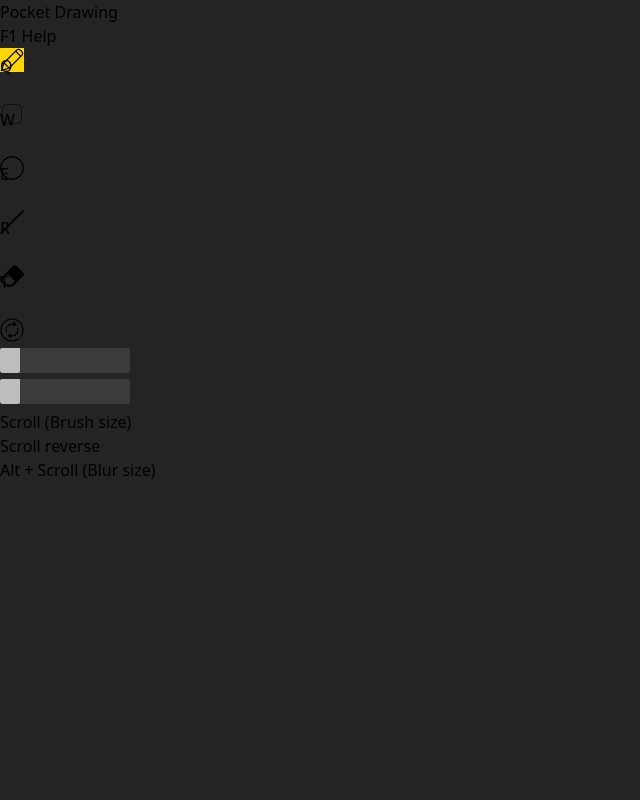
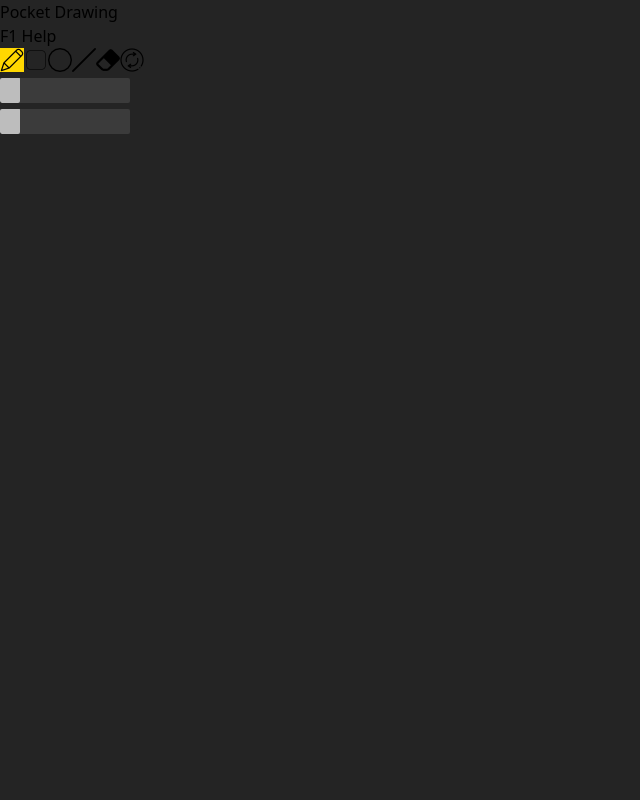
Before and after one commit to livemehere/pocket-drawing, a React (Vite) app: page / in a window 1280 px wide. Shown: the top 800 px of the page, without its empty margins (0-640 px from the left). Built offline with nearby package versions, Linux system fonts and the light colour scheme.

Commit message:
fix: help default false

```diff
--- a/src/components/PocketDrawing.tsx
+++ b/src/components/PocketDrawing.tsx
@@ -51,7 +51,7 @@ export const PocketDrawing = () => {
   const [blurSize, setBlurSize] = useState(0);
   const [color, setColor] = useState("#fff");
 
-  const [showHelp, setShowHelp] = useState(true);
+  const [showHelp, setShowHelp] = useState(false);
 
   useEffect(() => {
     const canvas = canvasRef.current;
```
